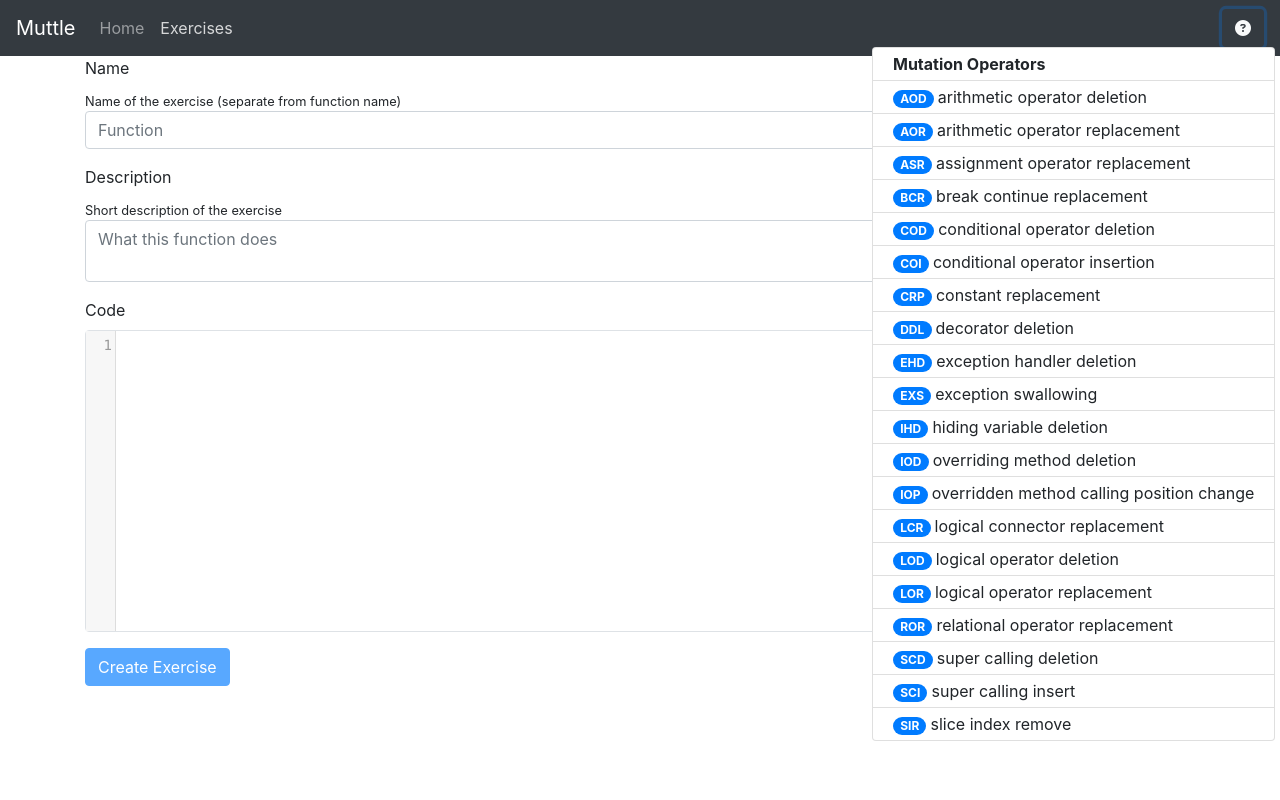
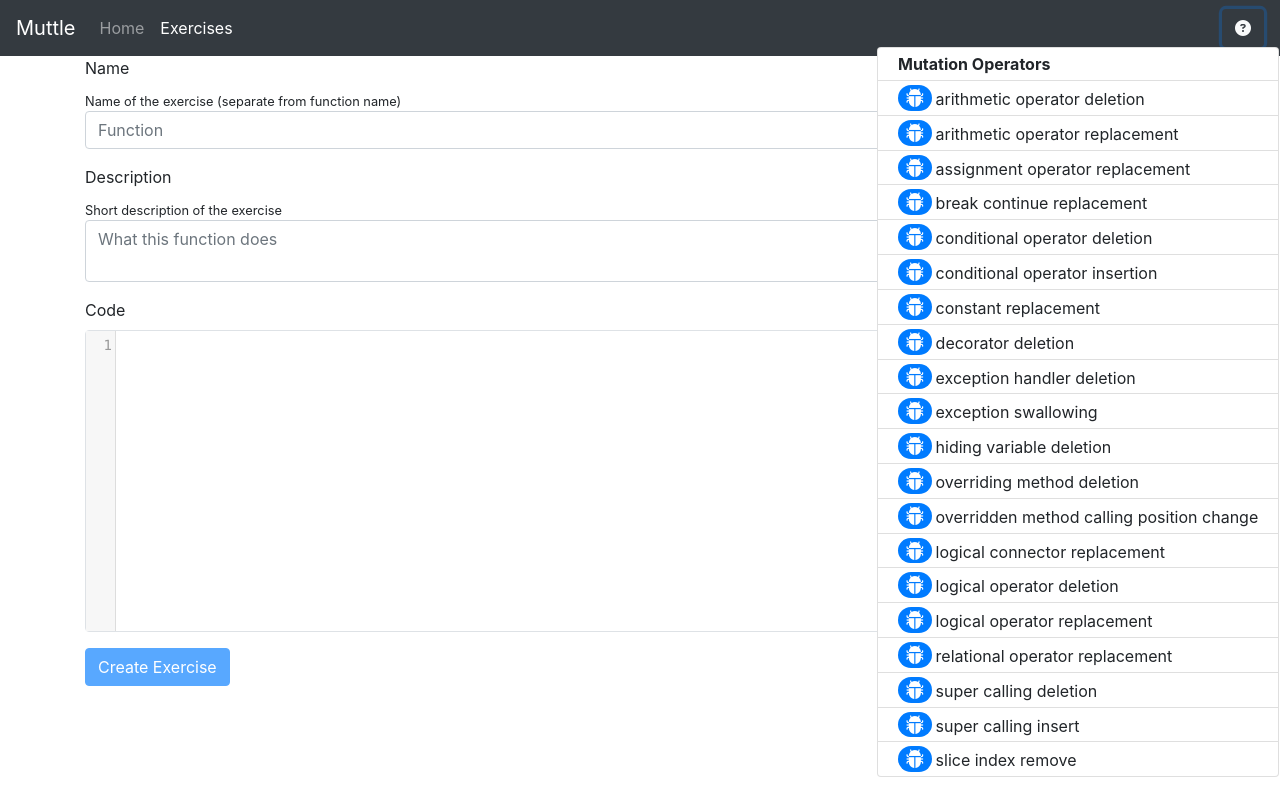
Before and after one commit to ashton14/muttle-new, a React (Create React App) app in the folder frontend/: page /exercises/new in a window 1280 px wide. Both pictures are taken after a click on the button "Help". Built offline with nearby package versions, Linux system fonts and the light colour scheme; no server answers.

Commit message:
Display bug icon instead of mutation operator

```diff
--- a/frontend/src/components/feedback/Mutant.tsx
+++ b/frontend/src/components/feedback/Mutant.tsx
@@ -42,15 +42,17 @@ const MutantBadge = ({
     handleClick(mutatedLine);
   };
 
+  const bugClassName = `bug ${isSelected ? 'bi-bug' : 'bi-bug-fill'}`;
+
   return (
     <Badge
-      className={`mr-1 ${isSelected ? 'active' : ''}`}
+      className="mr-1"
       pill
       role="button"
       variant={VARIANTS_BY_OUTCOME.get(outcome) || DEFAULT_VARIANT}
       onClick={performClick}
     >
-      {operator}
+      <i className={`bi ${bugClassName}`}></i>
     </Badge>
   );
 };
--- a/frontend/src/index.css
+++ b/frontend/src/index.css
@@ -1,3 +1,5 @@
+@import url("https://cdn.jsdelivr.net/npm/bootstrap-icons@1.6.1/font/bootstrap-icons.css");
+
 body {
   margin: 0;
   font-family: -apple-system, BlinkMacSystemFont, 'Segoe UI', 'Roboto', 'Oxygen',
--- a/frontend/src/styles/feedback/Mutant.css
+++ b/frontend/src/styles/feedback/Mutant.css
@@ -1,5 +1,5 @@
-.active {
-  opacity: 0.8;
+.bug {
+  font-size: 1.6em;
 }
 
 .strike {
```
